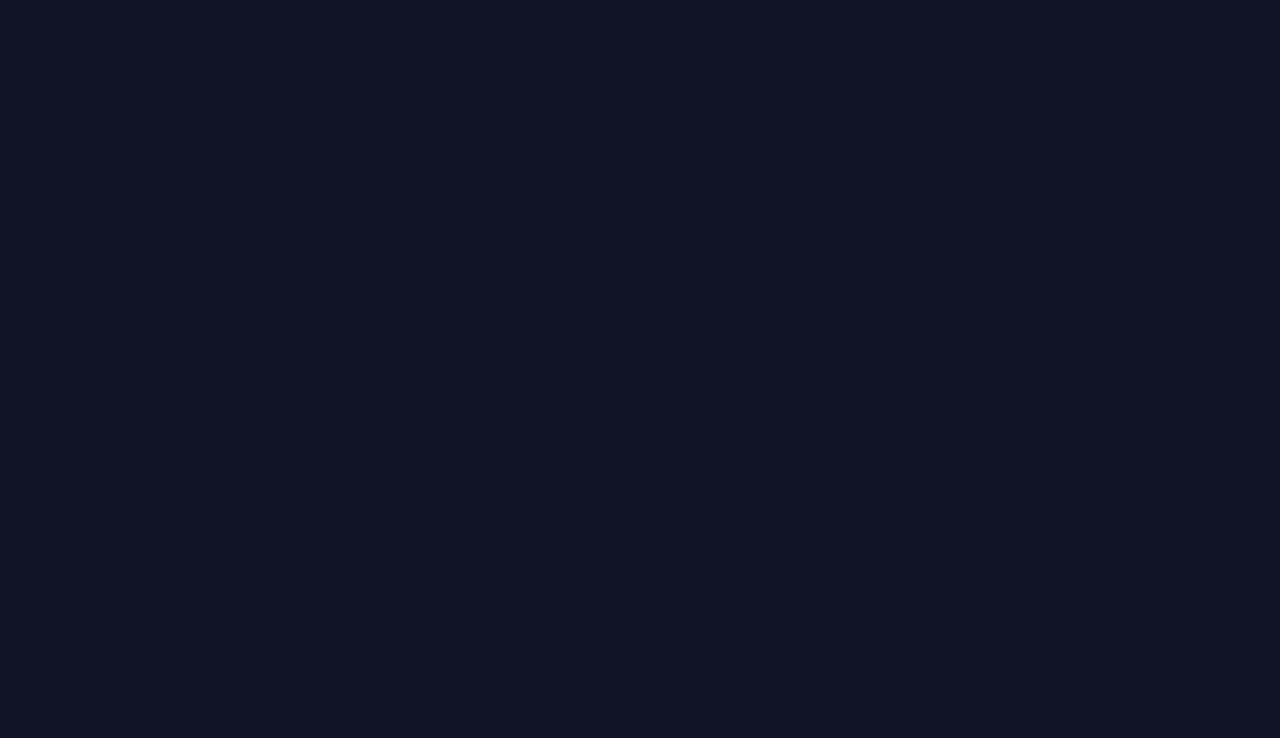
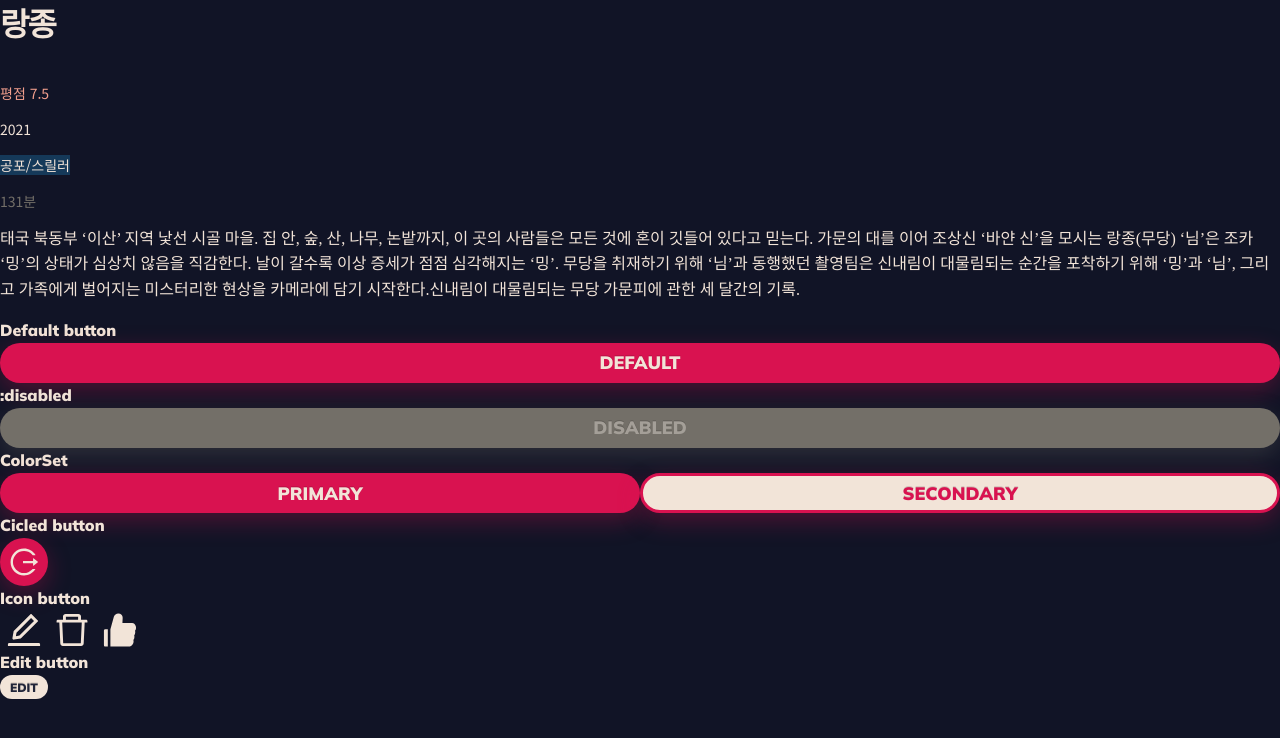
Before and after one commit to seanstainability/hanghae_cinema, a React (Create React App) app in the folder hanghae_cinema/: page /test in a window 1280 px wide. Shown: the top 738 px of the page. Built offline with nearby package versions, Linux system fonts and the light colour scheme.

Commit message:
추가: Button Elements 외
- 기본 버튼 엘리먼트 추가
- 엘리먼트 테스트 위한 /test 페이지 추가
- 텍스트 엘리먼트 주석 수정
- App.css; 버튼용 글꼴 임포트 및 전역 글꼴 크기 수정; 협의 필요함

```diff
--- a/hanghae_cinema/src/elements/Button.js
+++ b/hanghae_cinema/src/elements/Button.js
@@ -2,9 +2,231 @@ import React from "react";
 import styled from "styled-components";
 
 const Button = (props) => {
-  return <React.Fragment></React.Fragment>;
+	const { text, _onClick, children, margin, width, padding, type, disabled, } = props;
+	const styles = {
+		margin: margin,
+		width: width,
+		padding: padding,
+		type: type,
+		disabled: disabled,
+	};
+
+	// default button : secondary color
+	if ( type === "secondary" ) {
+		return (
+			<React.Fragment>
+				<SecondaryButton {...styles} onClick={_onClick}>{text? text : children}</SecondaryButton>
+			</React.Fragment>
+		);
+	}
+
+	// circle button for logout
+	if ( type === "circle") {
+		return (
+			<React.Fragment>
+				<CircleButton {...styles} onClick={_onClick}>{text? text : children}</CircleButton>
+			</React.Fragment>
+		)
+	}
+
+	// icon button
+	if ( type === "icon") {
+		return (
+			<React.Fragment>
+				<IconButton {...styles} onClick={_onClick}>{text? text : children}</IconButton>
+			</React.Fragment>
+		)
+	}
+
+	// review : edit button
+	if ( type === "edit") {
+		return (
+			<React.Fragment>
+				<EditButton {...styles} onClick={_onClick}>{text? text : children}</EditButton>
+			</React.Fragment>
+		)
+	}
+
+
+	// default button
+	return (
+		<React.Fragment>
+			<DefaultButton {...styles} onClick={_onClick}>{text? text: children}</DefaultButton>
+		</React.Fragment>
+	);
 };
 
-Button.defaultProps = {};
+Button.defaultProps = {
+	text: false,
+	children: null,
+	_onClick: () => {},
+	margin: false,
+	padding: false,
+	width: "100%",
+	cursor: "pointer",
+	disabled: false,
+};
+
+//-- default & disabled ::: default color --//
+const DefaultButton = styled.button`
+	width: ${(props) => props.width};
+	height: 40px;
+	${(props) => (props.margin ? `margin: ${props.margin};` : "")}
+	padding: ${(props) => props.padding};
+	background-color: #D91250;
+	color: #F2E4D8;
+	font: 1.8rem "Mulish";
+	font-weight: 900;
+	text-align: center;
+	text-shadow: 0 -1px 0 rgb(0 0 0 / 16%);
+	box-sizing: border-box;
+	border: none;
+	border-radius: 20px;
+	box-shadow: 0px 8px 24px rgba(217, 18, 80, 0.3);
+	-webkit-transition: all 0.3s cubic-bezier(.645,.045,.355,1);
+	-moz-transition: all 0.3s ;
+	-ms-transition: all 0.3s ;
+	transition: all 0.3s ;
+		&:hover{
+  		background-color: #F02162;
+		};
+		&:active{
+			box-shadow:
+				0px 8px 24px rgba(217, 18, 80, 0.3),
+				0px 0px 0px 8px rgba(217, 18, 80, 0.16);
+		};
+		&:disabled {
+  		background-color: #736F68;
+			color: #A49F98;
+			box-shadow: 0px 8px 24px rgba(115, 111, 104, 0.3);
+		}
+`;
+
+//-- default & disabled ::: secondary color --//
+const SecondaryButton = styled.button`
+	width: ${(props) => props.width};
+	height: 40px;
+	${(props) => (props.margin ? `margin: ${props.margin};` : "")}
+	padding: ${(props) => props.padding};
+	background-color: #F2E4D8;
+	color: #D91250;
+	font: 1.8rem "Mulish";
+	font-weight: 900;
+	text-align: center;
+	align-items: center;
+	text-shadow: 0 -1px 0 rgb(0 0 0 / 16%);
+	box-sizing: border-box;
+	border: 3px solid #D91250;
+	border-radius: 20px;
+	box-shadow: 0px 8px 24px rgba(217, 18, 80, 0.3);
+	-webkit-transition: all 0.3s cubic-bezier(.645,.045,.355,1);
+	-moz-transition: all 0.3s ;
+	-ms-transition: all 0.3s ;
+	transition: all 0.3s ;
+		&:hover{
+  		background-color: #D91250;
+			color: #F2E4D8;
+			border: 3px solid #D91250;
+		};
+		&:active{
+			box-shadow:
+				0px 8px 24px rgba(217, 18, 80, 0.3),
+				0px 0px 0px 8px rgba(217, 18, 80, 0.16);
+		};
+		&:disabled {
+  		background-color: #736F68;
+			color: #A49F98;
+			box-shadow: 0px 8px 24px rgba(115, 111, 104, 0.3);
+		}
+`;
+
+//-- circle button --//
+const CircleButton = styled.button`
+	--size: ${(props) => props.width};
+  width: var(--size);
+  height: var(--size);
+	${(props) => (props.margin ? `margin: ${props.margin};` : "")}
+	padding: ${(props) => props.padding};
+	background-color: #D91250;
+	color: #F2E4D8;
+	font: 1.8rem "Mulish";
+	font-weight: 900;
+	text-align: center;
+	text-shadow: 0 -1px 0 rgb(0 0 0 / 16%);
+	box-sizing: border-box;
+	border: none;
+	border-radius: var(--size);
+	box-shadow: 0px 8px 24px rgba(217, 18, 80, 0.3);
+	-webkit-transition: all 0.3s cubic-bezier(.645,.045,.355,1);
+	-moz-transition: all 0.3s ;
+	-ms-transition: all 0.3s ;
+	transition: all 0.3s ;
+		&:hover{
+  		background-color: #F02162;
+		};
+		&:active{
+			box-shadow:
+				0px 8px 24px rgba(217, 18, 80, 0.3),
+				0px 0px 0px 8px rgba(217, 18, 80, 0.16);
+		};
+`;
+
+//-- icon button --//
+const IconButton = styled.button`
+	${(props) => (props.margin ? `margin: ${props.margin};` : "")}
+	padding: ${(props) => props.padding};
+	background-color: transparent;
+	color: #F2E4D8;
+	font: 1.8rem "Mulish";
+	font-weight: 900;
+	text-align: center;
+	text-shadow: 0 -1px 0 rgb(0 0 0 / 16%);
+	box-sizing: border-box;
+	border: none;
+	border-radius: var(--size);
+	-webkit-transition: all 0.3s cubic-bezier(.645,.045,.355,1);
+	-moz-transition: all 0.3s ;
+	-ms-transition: all 0.3s ;
+	transition: all 0.3s ;
+		&:hover{
+  		color: #D91250;
+		};
+		&:active{
+			transform: scale(1.1, 1.1);
+		};
+`;
+
+//-- edit button --//
+const EditButton = styled.button`
+	width: 48px;
+	height: 24px;
+	${(props) => (props.margin ? `margin: ${props.margin};` : "")}
+	padding: ${(props) => props.padding};
+	background-color: #F2E4D8;
+	color: #212539;
+	font: 1.2rem "Mulish";
+	font-weight: 400;
+	text-align: center;
+	text-shadow: 0 -1px 0 rgb(0 0 0 / 16%);
+	box-sizing: border-box;
+	border: none;
+	border-radius: 24px;
+	-webkit-transition: all 0.3s cubic-bezier(.645,.045,.355,1);
+	-moz-transition: all 0.3s ;
+	-ms-transition: all 0.3s ;
+	transition: all 0.3s ;
+		&:hover{
+  		background-color: #F02162;
+		};
+		&:active{
+			box-shadow:
+				0px 0px 0px 8px rgba(217, 18, 80, 0.16);
+		};
+		&:disabled {
+  		background-color: #736F68;
+			color: #A49F98;
+			box-shadow: 0px 8px 24px rgba(115, 111, 104, 0.3);
+		}
+`;
 
 export default Button;
--- a/hanghae_cinema/src/elements/Text.js
+++ b/hanghae_cinema/src/elements/Text.js
@@ -6,9 +6,9 @@ const Text = (props) => {
 /*
   type
   - null : default; sans-serif
-  - serif : 국문 제목 및 본문
-  - krHeading : 국문 헤딩
-  - enHeading : 영문 헤딩
+  - serif : 국문 serif, sans-serif
+  - hKR : 국문 헤딩
+  - hEN : 영문 헤딩
 */
   const styles = {
     bold: bold,
--- a/hanghae_cinema/src/elements/index.js
+++ b/hanghae_cinema/src/elements/index.js
@@ -1,5 +1,6 @@
 import Input from "./Input";
 import Button from "./Button";
 import Spinner from "./Spinner";
+import Text from "./Text";
 
-export { Input, Button, Spinner };
+export { Input, Spinner, Text, Button };
--- /dev/null
+++ b/hanghae_cinema/src/pages/TestAssets.js
@@ -0,0 +1,45 @@
+import React from "react";
+import styled from "styled-components";
+import { Text, Button } from "../elements"
+import { EditOutlined, DeleteOutlined, LogoutOutlined, LikeFilled } from '@ant-design/icons';
+
+
+const TestAssets = (props) => {
+  return (
+    <>
+      {/* test: text view */}
+      <Text serif type="hKR" bold size="3.2rem">랑종</Text>
+      <Text size="1.4rem" color="#F29F8D">평점 7.5</Text>
+      <Text size="1.4rem">2021</Text>
+      <Text size="1.4rem">
+        <Highlight>공포/스릴러</Highlight>
+      </Text>
+      <Text size="1.4rem" color="#736F68">131분</Text>
+      <Text serif size="1.6rem">태국 북동부 ‘이산’ 지역 낯선 시골 마을. 집 안, 숲, 산, 나무, 논밭까지, 이 곳의 사람들은 모든 것에 혼이 깃들어 있다고 믿는다. 가문의 대를 이어 조상신 ‘바얀 신’을 모시는 랑종(무당) ‘님’은 조카 ‘밍’의 상태가 심상치 않음을 직감한다. 날이 갈수록 이상 증세가 점점 심각해지는 ‘밍’. 무당을 취재하기 위해 ‘님’과 동행했던 촬영팀은 신내림이 대물림되는 순간을 포착하기 위해 ‘밍’과 ‘님’, 그리고 가족에게 벌어지는 미스터리한 현상을 카메라에 담기 시작한다.신내림이 대물림되는 무당 가문피에 관한 세 달간의 기록.</Text>
+
+      {/* test: button view */}
+      <Text size="1.6rem" type="hEN" margin="0px">Default button</Text>
+      <Button>DEFAULT</Button>
+      <Text size="1.6rem" type="hEN" margin="0px">:disabled</Text>
+      <Button disabled>DISABLED</Button>
+      <Text size="1.6rem" type="hEN" margin="0px">ColorSet</Text>
+      <Button width="50%">PRIMARY</Button>
+      <Button width="50%" type="secondary">SECONDARY</Button>
+      <Text size="1.6rem" type="hEN" margin="0px">Cicled button</Text>
+      <Button width="48px" type="circle"><LogoutOutlined style={{fontSize: "28px",}}/></Button>
+      <Text size="1.6rem" type="hEN" margin="0px">Icon button</Text>
+      <Button type="icon"><EditOutlined style={{fontSize: "36px",}}/></Button>
+      <Button type="icon"><DeleteOutlined style={{fontSize: "36px",}}/></Button>
+      <Button type="icon"><LikeFilled style={{fontSize: "36px",}}/></Button>
+      <Text size="1.6rem" type="hEN" margin="0px">Edit button</Text>
+      <Button type="edit" text="EDIT"/>
+
+    </>
+  );
+};
+
+//-- text --//
+const Highlight = styled.span`
+  background-color: #153959;
+`
+export default TestAssets;
--- a/hanghae_cinema/src/shared/App.css
+++ b/hanghae_cinema/src/shared/App.css
@@ -1,3 +1,9 @@
+@import url('https://fonts.googleapis.com/css2?family=Mulish:wght@900&display=swap');
+
+html {
+  font-size: 62.5%;
+}
+
 body {
   background-color: #111426;
 }
--- a/hanghae_cinema/src/shared/App.js
+++ b/hanghae_cinema/src/shared/App.js
@@ -12,6 +12,7 @@ import Main from "../pages/Main";
 import Detail from "../pages/Detail";
 import Mypage from "../pages/Mypage";
 import { Counter } from "../pages/Counter"; // Test!
+import TestAssets from "../pages/TestAssets"; // Test!
 
 function App() {
   return (
@@ -23,6 +24,7 @@ function App() {
         <Route path="/movie/:id" exact component={Detail} />
         <Route path="/profile" exact component={Mypage} />
         <Route path="/counter" exact component={Counter} />
+        <Route path="/test" exact component={TestAssets} /> {/* test */}
       </ConnectedRouter>
     </React.Fragment>
   );
```
